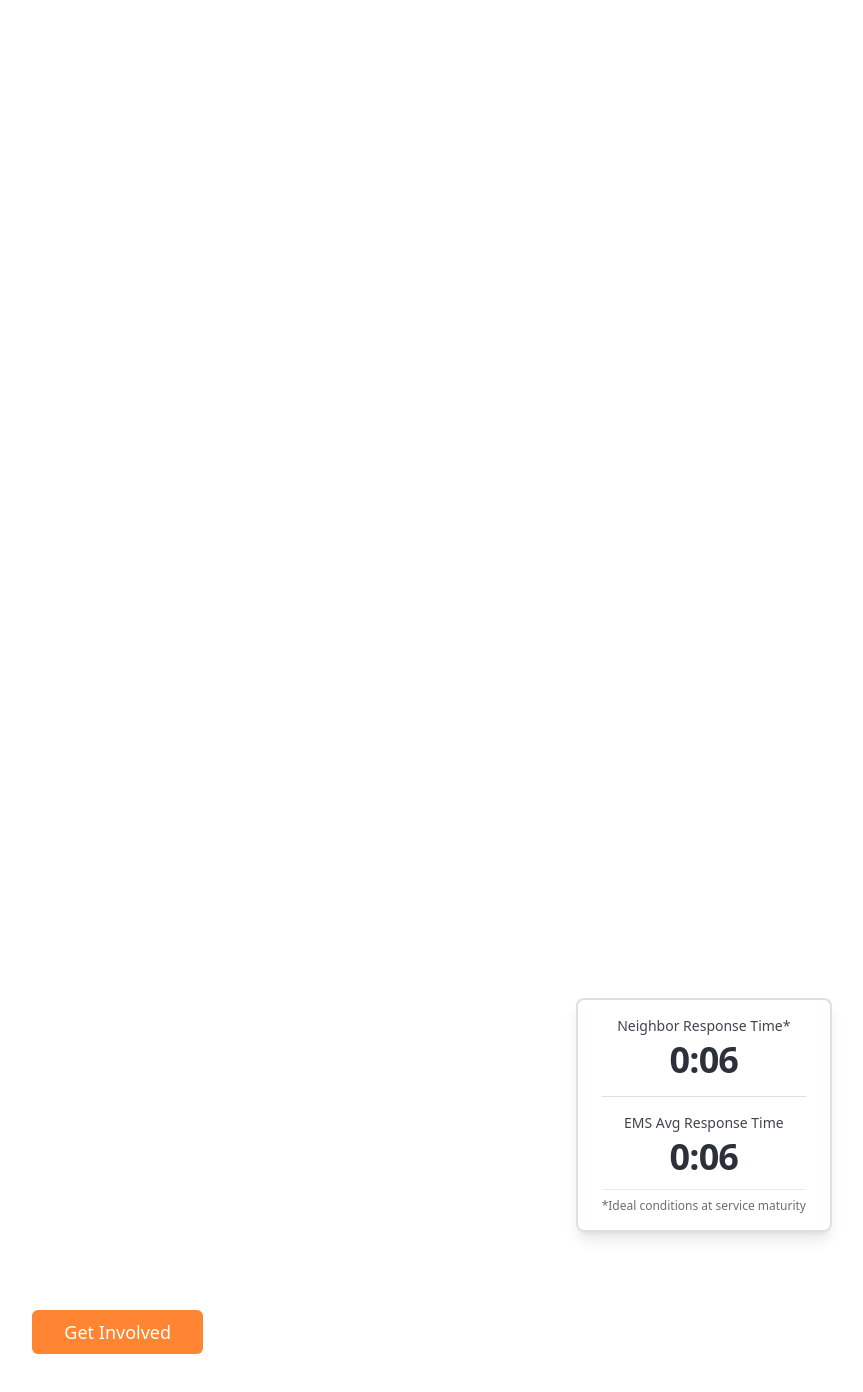
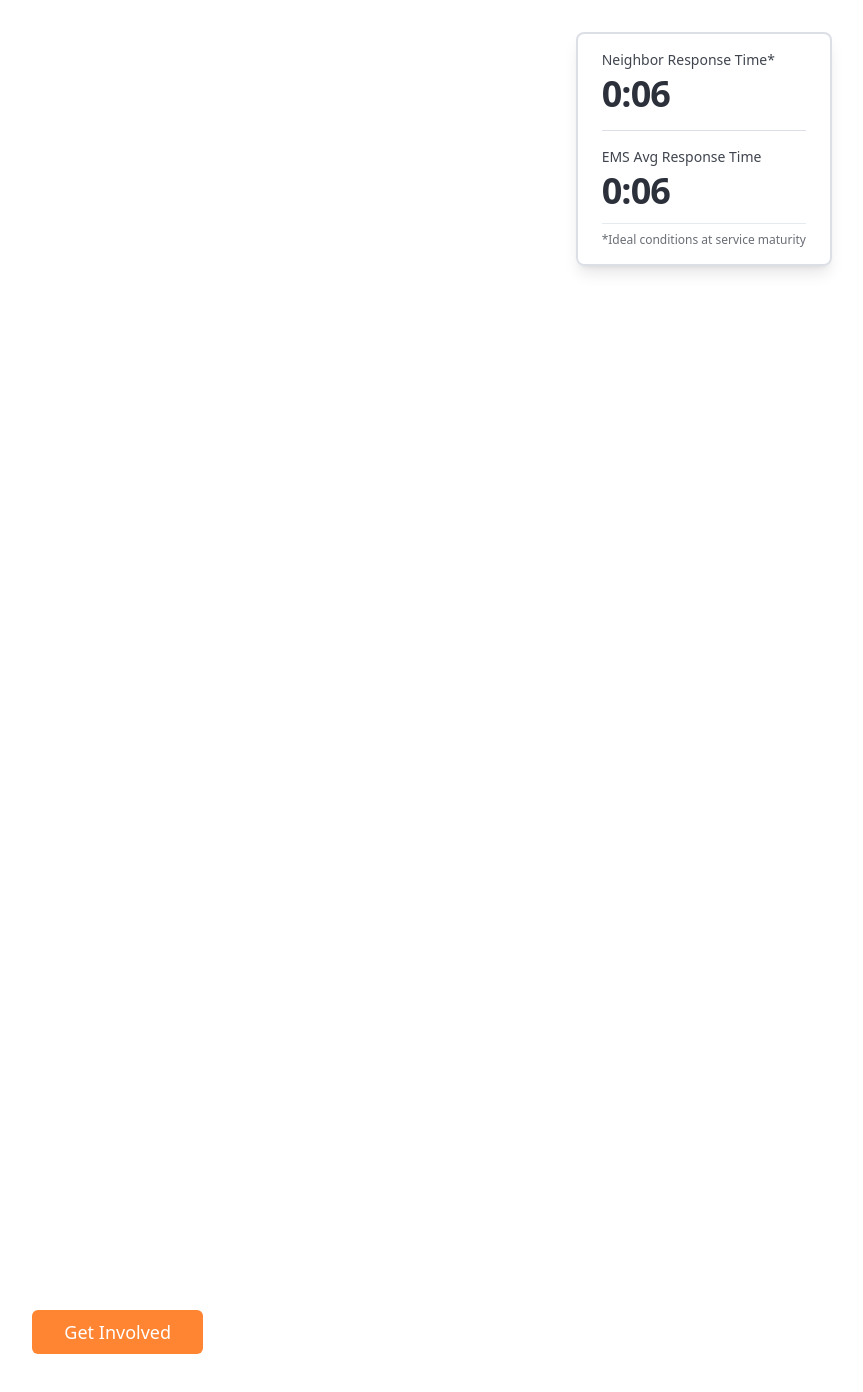
Before and after one commit to LifesaverLabs/safe-neighborhood-team, a React (Vite) app: page / in a window 1280 px wide. Shown: the top 1392 px of the page, without its empty margins (416-1279 px from the left). Built offline with nearby package versions, Linux system fonts and the light colour scheme; the HTML template or start-up script is replaced by a standard one.

Commit message:
Reposition countdown on mobile
Move the response time countups so they appear below the subtitle on mobile to avoid blocking desktop content, while keeping absolute top-right positioning on desktop. Adjust layout to ensure counters don’t overlap main hero text.

```diff
--- a/src/components/Hero.tsx
+++ b/src/components/Hero.tsx
@@ -92,6 +92,25 @@ const Hero = () => {
         <CarouselNext className="right-4 z-20" />
       </Carousel>
 
+      {/* Response Time Counter - Desktop: top-right absolute, Mobile: hidden */}
+      <div className="hidden md:block absolute top-8 right-8 z-20 bg-background/90 backdrop-blur-sm px-6 py-4 rounded-lg shadow-lg border-2 border-border animate-fade-in">
+        <div className={`mb-4 transition-colors duration-500 ${neighborSeconds >= 90 ? 'text-green-600' : 'text-foreground'}`}>
+          <div className="text-sm font-medium mb-1 opacity-90">Neighbor Response Time*</div>
+          <div className="text-4xl font-bold tabular-nums tracking-tight">
+            {formatTime(neighborSeconds)}
+          </div>
+        </div>
+        <div className={`border-t pt-4 mb-3 transition-colors duration-500 ${emsSeconds > 90 ? 'text-red-600 border-red-200' : 'text-foreground border-border'}`}>
+          <div className="text-sm font-medium mb-1 opacity-90">EMS Avg Response Time</div>
+          <div className="text-4xl font-bold tabular-nums tracking-tight">
+            {formatTime(emsSeconds)}
+          </div>
+        </div>
+        <div className="text-xs opacity-70 text-foreground border-t border-border pt-2">
+          *Ideal conditions at service maturity
+        </div>
+      </div>
+
       <div className="container relative z-10 px-4 py-20 mx-auto text-center">
         <h1 className="mb-6 text-5xl font-bold text-primary-foreground md:text-6xl lg:text-7xl">
           Neighbor 911™
@@ -103,8 +122,8 @@ const Hero = () => {
           An open source platform connecting neighbors to respond to emergencies faster than traditional services
         </p>
 
-        {/* Response Time Counter - Mobile: below text, Desktop: top-right */}
-        <div className="mb-8 md:mb-0 md:absolute md:top-8 md:right-8 inline-block bg-background/90 backdrop-blur-sm px-6 py-4 rounded-lg shadow-lg border-2 border-border animate-fade-in">
+        {/* Response Time Counter - Mobile: below text, Desktop: hidden */}
+        <div className="md:hidden mb-8 inline-block bg-background/90 backdrop-blur-sm px-6 py-4 rounded-lg shadow-lg border-2 border-border animate-fade-in">
           <div className={`mb-4 transition-colors duration-500 ${neighborSeconds >= 90 ? 'text-green-600' : 'text-foreground'}`}>
             <div className="text-sm font-medium mb-1 opacity-90">Neighbor Response Time*</div>
             <div className="text-4xl font-bold tabular-nums tracking-tight">
```
